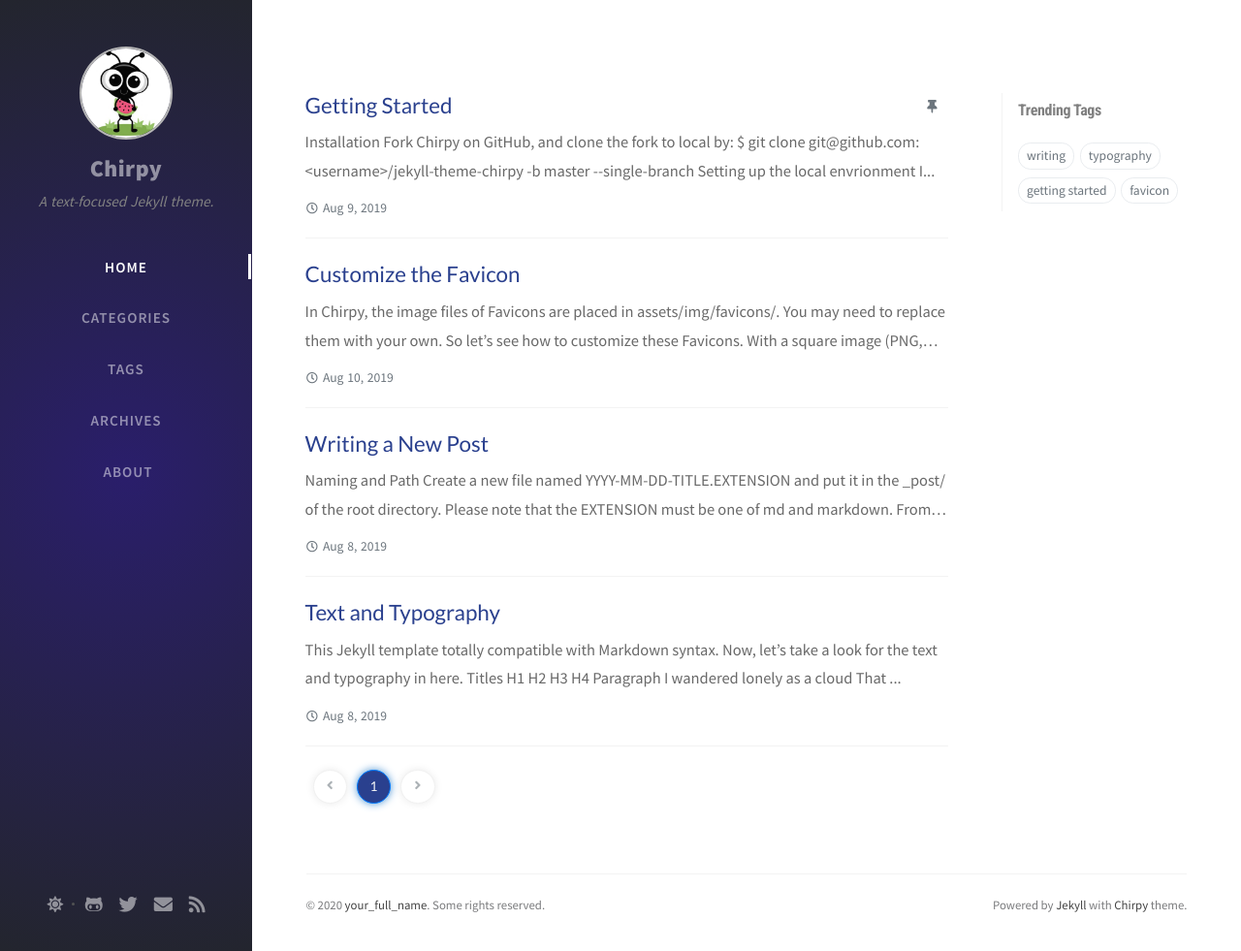
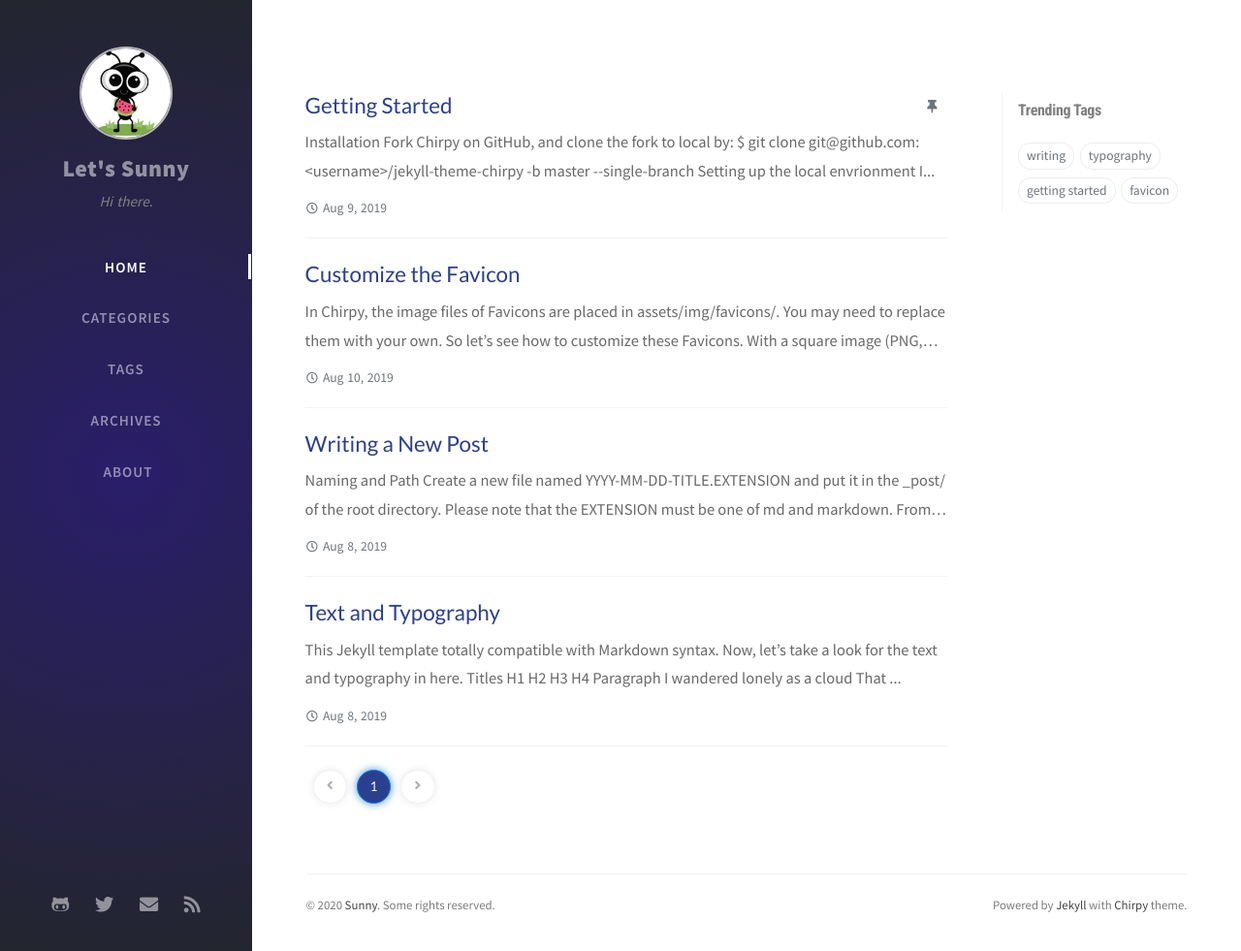
Before and after one commit to Sunny921/sunny4823.github.io, a Jekyll site: the page built from index.html, in a window 1280 px wide and 981 px high. Shown: the whole window at 97% size. Built offline with Jekyll 4.4.1, drawn with Linux system fonts in a browser that asks for light colours; nearby versions of some CDN libraries; the list of posts is cut into pages by our own code; comment, search, counter and statistics services are not loaded.

Commit message:
설정 변경

```diff
--- a/_config.yml
+++ b/_config.yml
@@ -8,31 +8,29 @@
 # jekyll-seo-tag settings › https://github.com/jekyll/jekyll-seo-tag/blob/master/docs/usage.md
 #--------------------------
 
-title: Chirpy                          # the main title
+title: Let's Sunny                          # the main title
 
-tagline: A text-focused Jekyll theme.  # it will display as the sub-title
+tagline: Hi there.  # it will display as the sub-title
 
 description: >-                        # used by seo meta and the atom feed
-  A minimal, portfolio, sidebar,
-  bootstrap Jekyll theme with responsive web design
-  and focuses on text presentation.
+  Developer. Javascript, React, Vue
 
 # Replace with the website url, e.g. 'https://username.github.io'
-url: 'protocol://domain'
+url: 'https://sunny921.github.io'
 
-author: your_full_name                  # change to your full name
+author: Sunny                  # change to your full name
 
 avatar: /assets/img/sample/avatar.jpg   # support internet resources
 
 github:
-  username: github_username             # change to your github username
+  username: sunny921             # change to your github username
 
 twitter:
   username: twitter_username            # change to your twitter username
 
 social:
-  name: your_full_name                  # it will shows as the copyright owner in Footer
-  email: example@doamin.com             # change to your email address
+  name: Sunny                  # it will shows as the copyright owner in Footer
+  email: sunny@kakao.com             # change to your email address
   links:
     # The first element serves as the copyright owner's link
     - https://twitter.com/username      # change to your twitter homepage
@@ -51,7 +49,7 @@
 baseurl: ''
 
 # Change to your timezone › http://www.timezoneconverter.com/cgi-bin/findzone/findzone
-timezone: Asia/Shanghai
+timezone: Asia/Seoul
 
 google_analytics:
   id: ''          # Fill with your Google Analytics ID
@@ -65,8 +63,8 @@
     cache: false  # pv data local cache, good for the users from GFW area.
 
 disqus:
-  comments: false  # boolean type, the global switch for posts comments.
-  shortname: ''    # Fill with your Disqus shortname. › https://help.disqus.com/en/articles/1717111-what-s-a-shortname
+  comments: true  # boolean type, the global switch for posts comments.
+  shortname: 'sunny921-github-io'    # Fill with your Disqus shortname. › https://help.disqus.com/en/articles/1717111-what-s-a-shortname
 
 
 # Prefer color scheme setting, available values:
@@ -78,7 +76,7 @@
 #
 #     dark   - Use the dark color scheme
 #
-theme_mode: dual
+theme_mode: light
 
 # boolean type, global switch for ToC in posts.
 toc: true
```
